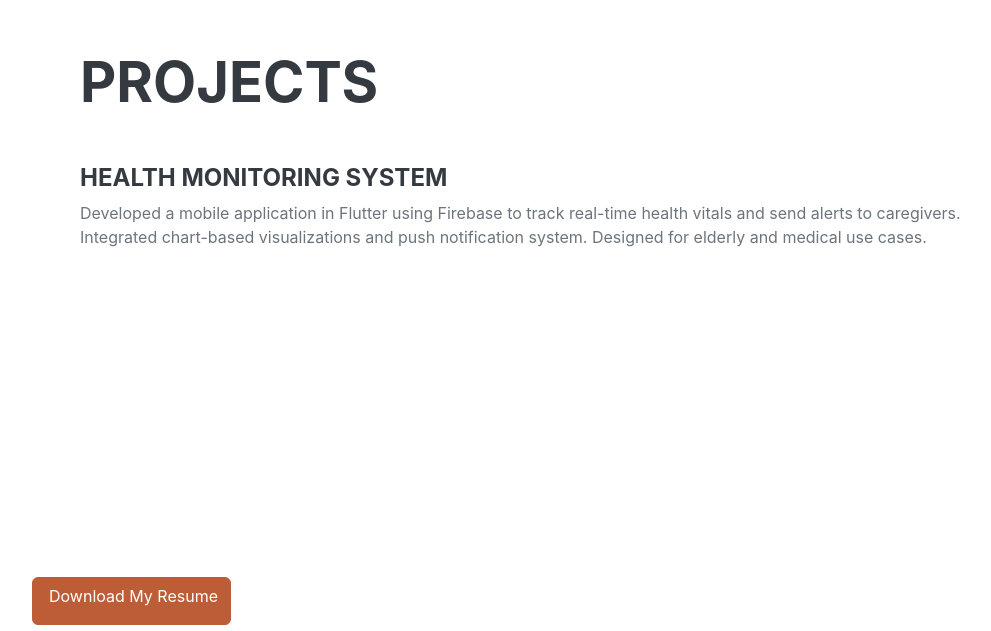
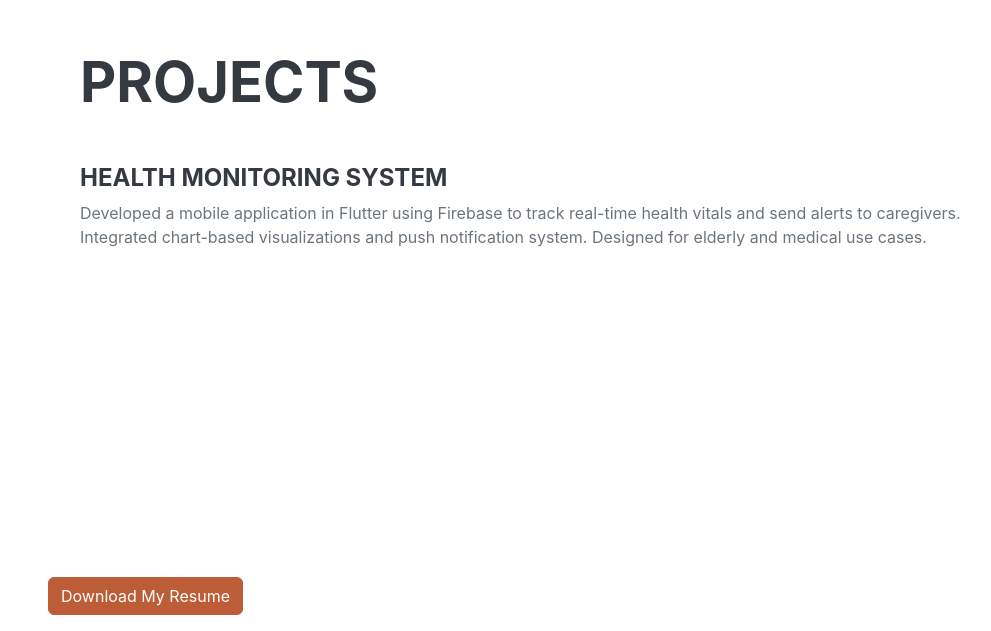
Before and after one commit to ReyoZakie/sultan-portfolio, a plain HTML site: page index.html in a window 1280 px wide. Shown: the part 3444-4075 px from the top of the page, without its empty margins (240-1231 px from the left). Drawn offline with nearby package versions, Linux system fonts and the light colour scheme; a web font is replaced by a local one.

Commit message:
Update index.html

```diff
--- a/index.html
+++ b/index.html
@@ -157,7 +157,7 @@
                     </div>
                 </div>
             </section>
-            <a href="assets/Sultan Khaled CV.pdf" download class="btn btn-primary mt-3 text-white pb-3 ps-3">Download My Resume</a>
+            <a href="assets/Sultan Khaled CV.pdf" download class="btn btn-primary mt-3 mb-3 ms-3 text-white">Download My Resume</a>
         </div>
         <!-- Bootstrap core JS-->
         <script src="https://cdn.jsdelivr.net/npm/bootstrap@5.2.3/dist/js/bootstrap.bundle.min.js"></script>
```
